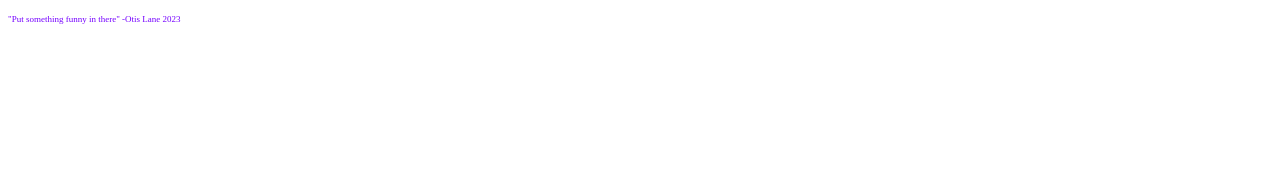
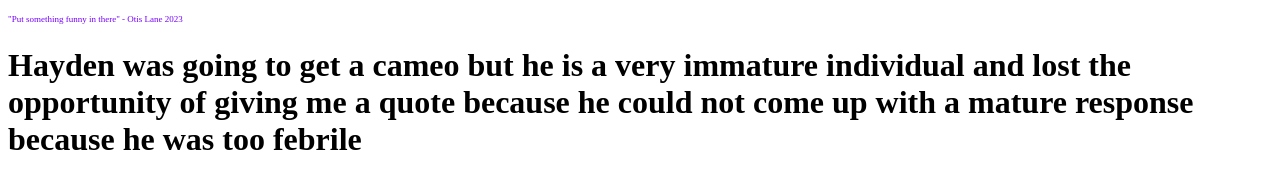
Before and after one commit to tnix100/gom4n.github.io, a plain HTML site: page index.html in a window 1280 px wide. Drawn offline with Linux system fonts and the light colour scheme.

Commit message:
i added code

```diff
--- a/index.html
+++ b/index.html
@@ -11,7 +11,8 @@
 </head>
 
 <body>
-    <h9>"Put something funny in there" -Otis Lane 2023</h9>
+    <h9>"Put something funny in there" - Otis Lane 2023</h9>
+    <h1>Hayden was going to get a cameo but he is a very immature individual and lost the opportunity of giving me a quote because he could not come up with a mature response because he was too febrile</h1>
 </body>
 
 </html>
```
